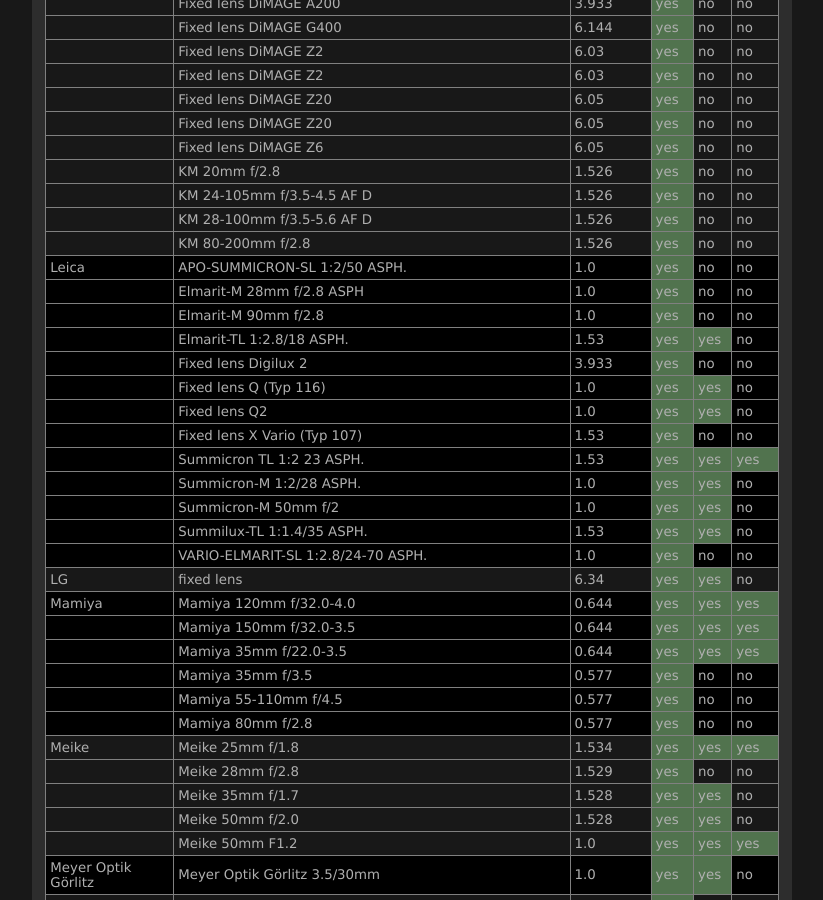
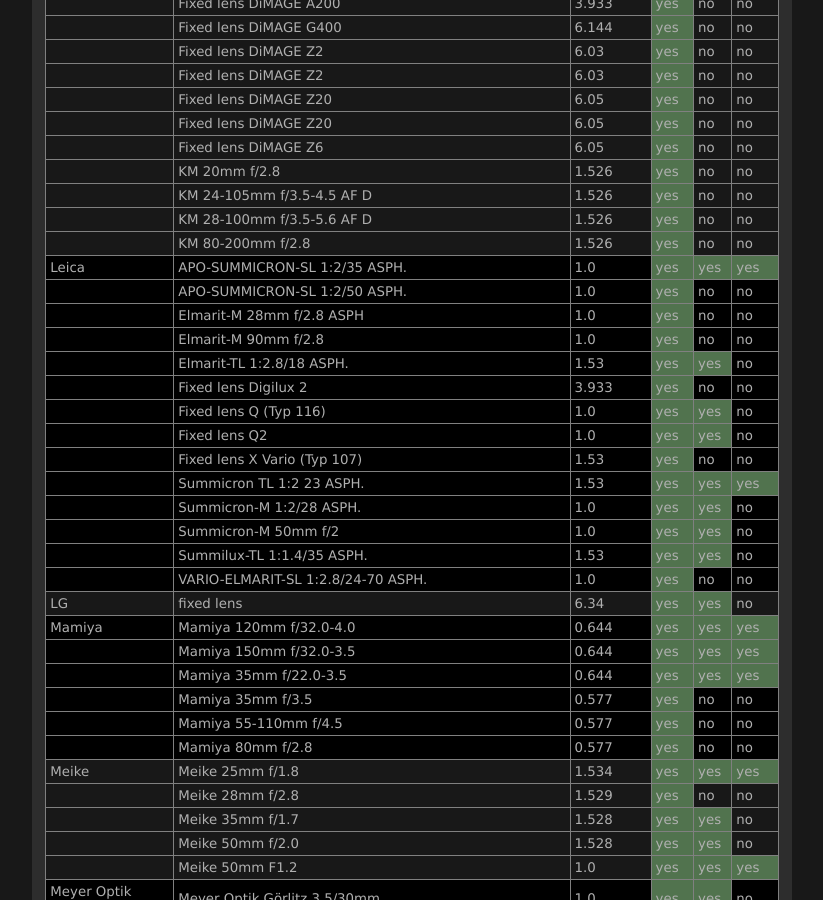
Before and after one commit to lensfun/lensfun.github.io, a Jekyll site: the page built from _posts/lenslist/2999-12-31-Lenslist-master.md, in a window 1280 px wide and 900 px high, scrolled down 9618 px. Shown: the whole window, without its empty margins (284-1107 px from the left). Built offline with Jekyll 4.4.1, drawn with Linux system fonts in a browser that asks for light colours.

Commit message:
Update master lens list from GitHub Actions

```diff
--- a/_posts/lenslist/2999-12-31-Lenslist-master.md
+++ b/_posts/lenslist/2999-12-31-Lenslist-master.md
@@ -399,7 +399,8 @@ This list was generated on 2024-09-11 from current Lensfun sources. Your Lensfun
 <tr class="lenslist-bg2"><td></td><td>KM 24-105mm f/3.5-4.5 AF D</td><td>1.526</td><td class="lenslist-highlight lenslist-check">yes</td><td class="lenslist-check">no</td><td class="lenslist-check">no</td></tr>
 <tr class="lenslist-bg2"><td></td><td>KM 28-100mm f/3.5-5.6 AF D</td><td>1.526</td><td class="lenslist-highlight lenslist-check">yes</td><td class="lenslist-check">no</td><td class="lenslist-check">no</td></tr>
 <tr class="lenslist-bg2"><td></td><td>KM 80-200mm f/2.8</td><td>1.526</td><td class="lenslist-highlight lenslist-check">yes</td><td class="lenslist-check">no</td><td class="lenslist-check">no</td></tr>
-<tr class="lenslist-bg1"><td>Leica</td><td>APO-SUMMICRON-SL 1:2/50 ASPH.</td><td>1.0</td><td class="lenslist-highlight lenslist-check">yes</td><td class="lenslist-check">no</td><td class="lenslist-check">no</td></tr>
+<tr class="lenslist-bg1"><td>Leica</td><td>APO-SUMMICRON-SL 1:2/35 ASPH.</td><td>1.0</td><td class="lenslist-highlight lenslist-check">yes</td><td class="lenslist-highlight lenslist-check">yes</td><td class="lenslist-highlight lenslist-check">yes</td></tr>
+<tr class="lenslist-bg1"><td></td><td>APO-SUMMICRON-SL 1:2/50 ASPH.</td><td>1.0</td><td class="lenslist-highlight lenslist-check">yes</td><td class="lenslist-check">no</td><td class="lenslist-check">no</td></tr>
 <tr class="lenslist-bg1"><td></td><td>Elmarit-M 28mm f/2.8 ASPH</td><td>1.0</td><td class="lenslist-highlight lenslist-check">yes</td><td class="lenslist-check">no</td><td class="lenslist-check">no</td></tr>
 <tr class="lenslist-bg1"><td></td><td>Elmarit-M 90mm f/2.8</td><td>1.0</td><td class="lenslist-highlight lenslist-check">yes</td><td class="lenslist-check">no</td><td class="lenslist-check">no</td></tr>
 <tr class="lenslist-bg1"><td></td><td>Elmarit-TL 1:2.8/18 ASPH.</td><td>1.53</td><td class="lenslist-highlight lenslist-check">yes</td><td class="lenslist-highlight lenslist-check">yes</td><td class="lenslist-check">no</td></tr>
```
